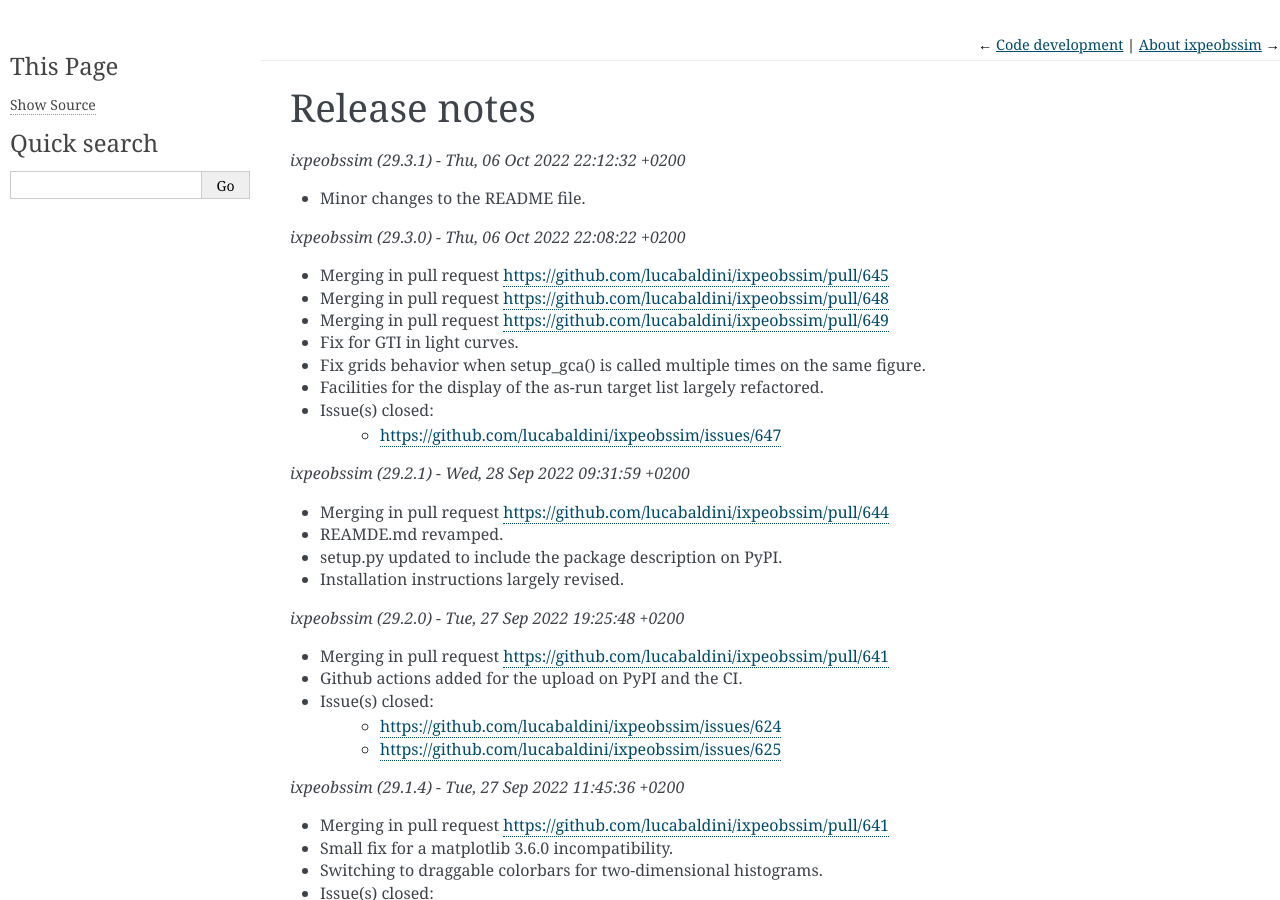
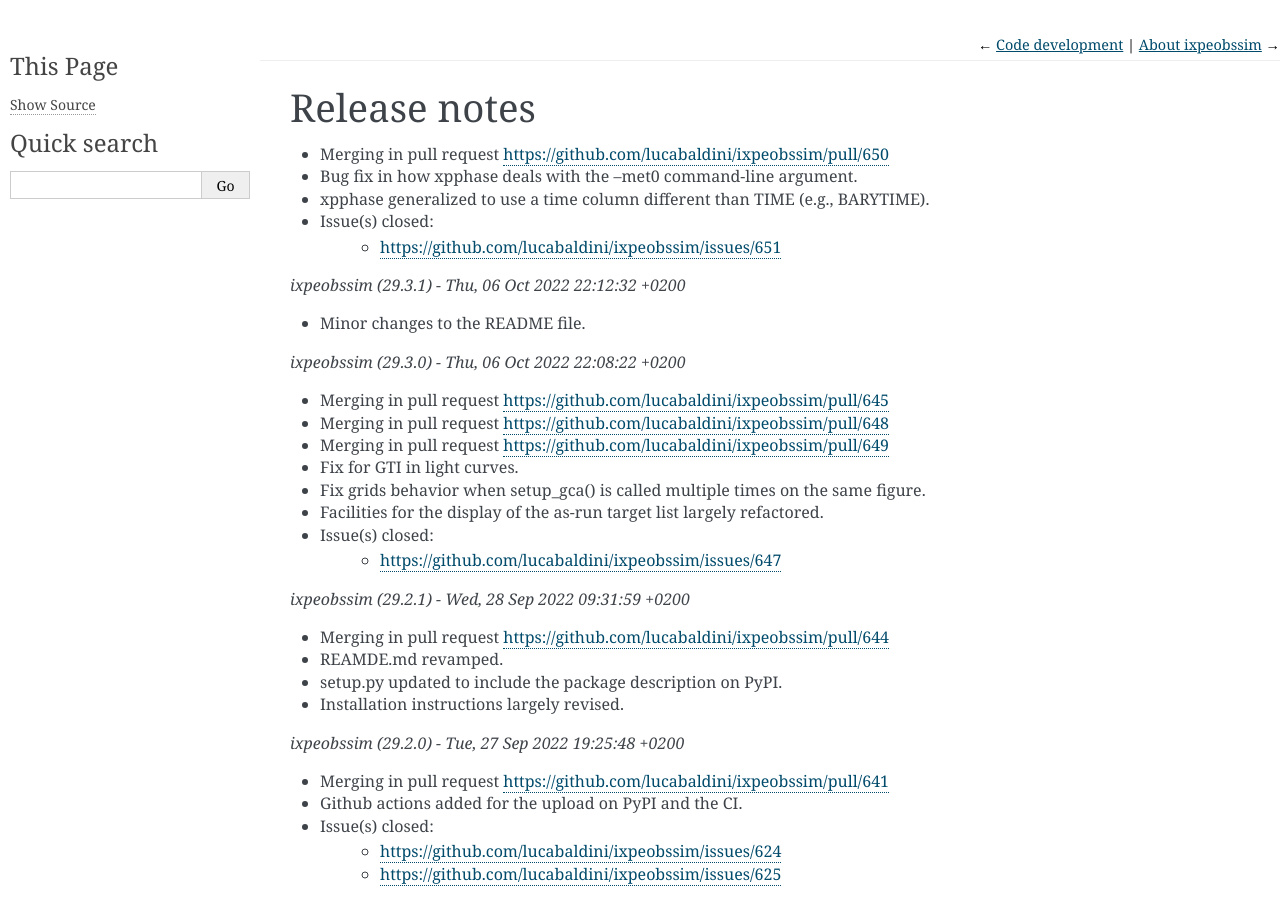
Before and after one commit to lucabaldini/ixpeobssim, a Sphinx documentation site: the page built from docs/release_notes.rst, in a window 1280 px wide and 900 px high. Built offline with Sphinx 7.4.7, drawn with Linux system fonts in a browser that asks for light colours; formulas are drawn with MathJax 3.

Commit message:
Updated release notes.

```diff
--- a/docs/release_notes.rst
+++ b/docs/release_notes.rst
@@ -2,6 +2,12 @@
 
 Release notes
 =============
+
+* Merging in pull request https://github.com/lucabaldini/ixpeobssim/pull/650
+* Bug fix in how xpphase deals with the --met0 command-line argument.
+* xpphase generalized to use a time column different than TIME (e.g., BARYTIME).
+* Issue(s) closed:
+      * https://github.com/lucabaldini/ixpeobssim/issues/651
 
 
 *ixpeobssim (29.3.1) - Thu, 06 Oct 2022 22:12:32 +0200*
```
